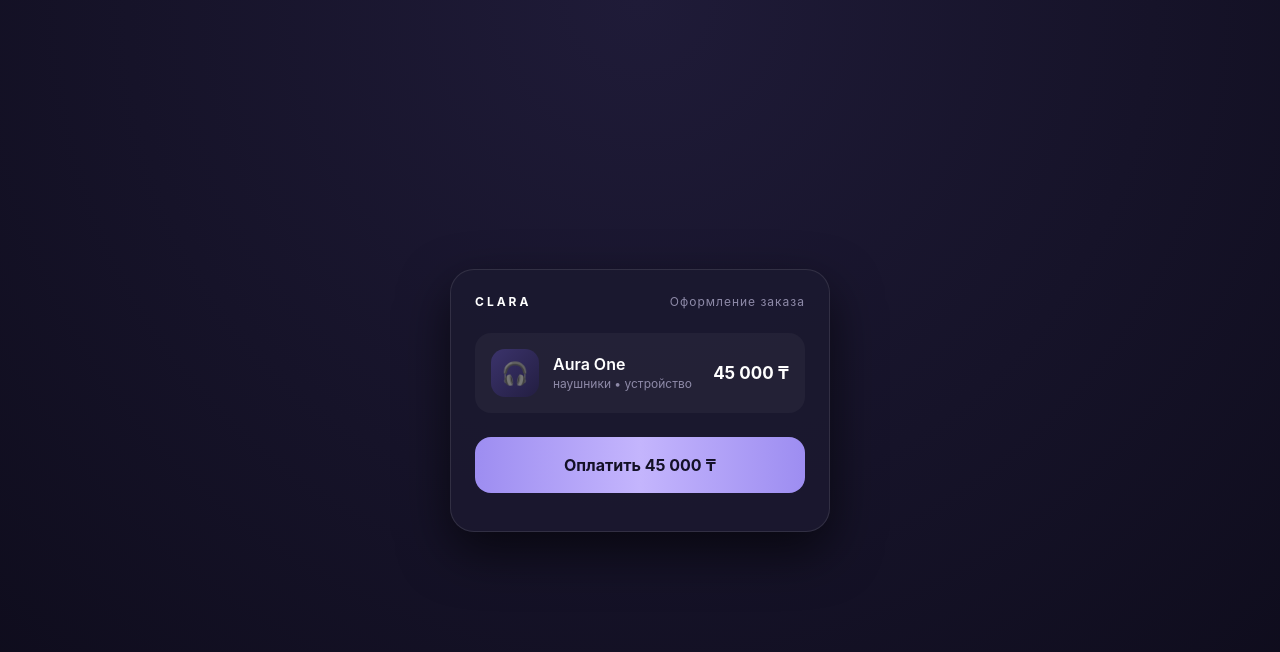
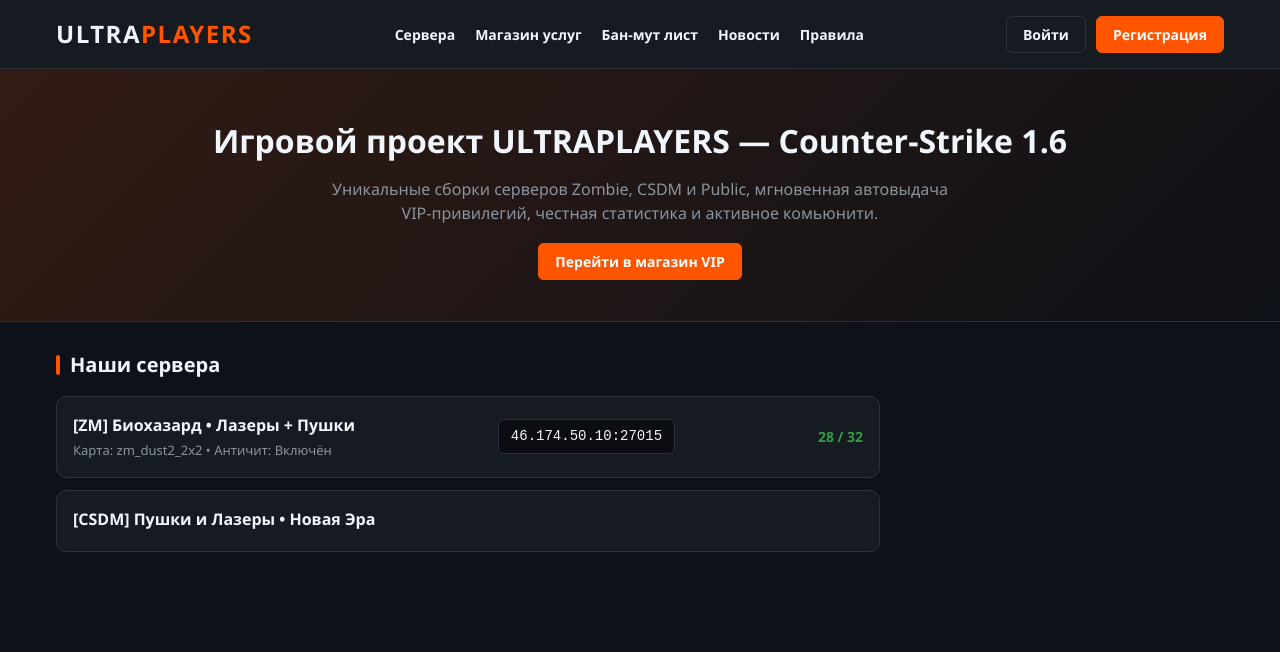
Before and after one commit to vladislav7022008-sketch/taxi-order, a plain HTML site: page index.html in a window 1280 px wide. Drawn offline with Linux system fonts and the light colour scheme.

Commit message:
Update index.html

```diff
--- a/index.html
+++ b/index.html
@@ -2,200 +2,445 @@
 <html lang="ru">
 <head>
   <meta charset="UTF-8" />
-  <meta name="viewport" content="width=device-width, initial-scale=1.0, maximum-scale=1.0, user-scalable=no" />
-  <title>Оформление заказа</title>
-  <script src="https://telegram.org"></script>
+  <meta name="viewport" content="width=device-width, initial-scale=1.0" />
+  <!-- Метатеги для индексации в Google и Яндексе -->
+  <title>ULTRAPLAYERS — Игровой проект CS 1.6 | Сервера, Магазин VIP, Статистика</title>
+  <meta name="description" content="Игровой проект ULTRAPLAYERS по Counter-Strike 1.6. Мониторинг серверов, покупка VIP и админок онлайн, банлист, заявки на разбан и топ игроков." />
+  <meta name="keywords" content="cs 1.6 сервера, купить vip cs 1.6, мониторинг серверов кс 1.6, банлист, игровой проект" />
   <style>
+    :root {
+      --bg-main: #0e1117;
+      --bg-card: #161b22;
+      --bg-card-hover: #1f2630;
+      --border: #2b323d;
+      --accent: #ff5500;
+      --accent-hover: #ff7733;
+      --text-main: #f0f6fc;
+      --text-muted: #8b949e;
+      --green: #2ea043;
+    }
+
     * {
       box-sizing: border-box;
       margin: 0;
       padding: 0;
-      font-family: -apple-system, BlinkMacSystemFont, "Segoe UI", Roboto, sans-serif;
+      font-family: "Segoe UI", Roboto, Helvetica, Arial, sans-serif;
     }
+
     body {
-      background: radial-gradient(circle at top, #1f1b38 0%, #0d0b1a 100%);
-      color: #ffffff;
-      min-height: 100vh;
-      display: flex;
-      align-items: center;
-      justify-content: center;
-      padding: 20px;
+      background-color: var(--bg-main);
+      color: var(--text-main);
+      line-height: 1.5;
     }
-    .card {
-      width: 100%;
-      max-width: 380px;
-      background: rgba(28, 25, 48, 0.85);
-      border: 1px solid rgba(255, 255, 255, 0.1);
-      border-radius: 24px;
-      padding: 24px;
-      box-shadow: 0 20px 50px rgba(0, 0, 0, 0.6);
+
+    a {
+      color: inherit;
+      text-decoration: none;
     }
-    .header {
+
+    /* Шапка и навигация */
+    header {
+      background-color: var(--bg-card);
+      border-bottom: 1px solid var(--border);
+      position: sticky;
+      top: 0;
+      z-index: 100;
+    }
+
+    .container {
+      max-width: 1200px;
+      margin: 0 auto;
+      padding: 0 16px;
+    }
+
+    .nav-bar {
       display: flex;
       justify-content: space-between;
       align-items: center;
-      font-size: 12px;
-      color: #8e8aa8;
-      margin-bottom: 24px;
-      letter-spacing: 1px;
+      height: 68px;
+      flex-wrap: wrap;
     }
-    .brand {
+
+    .logo {
+      font-size: 24px;
+      font-weight: 900;
+      letter-spacing: 1.5px;
+      color: var(--text-main);
+    }
+
+    .logo span {
+      color: var(--accent);
+    }
+
+    .nav-links {
+      display: flex;
+      gap: 20px;
+      list-style: none;
+      font-size: 14px;
+      font-weight: 600;
+    }
+
+    .nav-links a:hover {
+      color: var(--accent);
+    }
+
+    .auth-btns {
+      display: flex;
+      gap: 10px;
+    }
+
+    .btn {
+      padding: 8px 16px;
+      border-radius: 6px;
+      font-size: 14px;
+      font-weight: 600;
+      cursor: pointer;
+      border: 1px solid var(--border);
+      background: transparent;
+      color: var(--text-main);
+      transition: 0.2s;
+    }
+
+    .btn-accent {
+      background: var(--accent);
+      border-color: var(--accent);
+      color: #fff;
+    }
+
+    .btn-accent:hover {
+      background: var(--accent-hover);
+    }
+
+    /* Главный баннер */
+    .hero {
+      background: linear-gradient(135deg, rgba(255, 85, 0, 0.15) 0%, rgba(14, 17, 23, 0.95) 100%);
+      border-bottom: 1px solid var(--border);
+      padding: 48px 0;
+      text-align: center;
+    }
+
+    .hero h1 {
+      font-size: 32px;
+      margin-bottom: 12px;
+    }
+
+    .hero p {
+      color: var(--text-muted);
+      max-width: 650px;
+      margin: 0 auto 24px;
+    }
+
+    /* Сетка контента */
+    .main-grid {
+      display: grid;
+      grid-template-columns: 1fr 320px;
+      gap: 24px;
+      margin-top: 28px;
+      margin-bottom: 48px;
+    }
+
+    @media (max-width: 900px) {
+      .main-grid {
+        grid-template-columns: 1fr;
+      }
+      .nav-links {
+        display: none;
+      }
+    }
+
+    .section-title {
+      font-size: 20px;
       font-weight: 700;
-      color: #ffffff;
-      letter-spacing: 3px;
-    }
-    .product {
+      margin-bottom: 16px;
       display: flex;
       align-items: center;
+      gap: 10px;
+    }
+
+    .section-title::before {
+      content: "";
+      display: inline-block;
+      width: 4px;
+      height: 20px;
+      background: var(--accent);
+      border-radius: 2px;
+    }
+
+    /* Мониторинг серверов */
+    .server-list {
+      display: flex;
+      flex-direction: column;
+      gap: 12px;
+      margin-bottom: 32px;
+    }
+
+    .server-card {
+      background: var(--bg-card);
+      border: 1px solid var(--border);
+      border-radius: 10px;
+      padding: 16px;
+      display: flex;
       justify-content: space-between;
-      background: rgba(255, 255, 255, 0.04);
-      border-radius: 16px;
-      padding: 16px;
-      margin-bottom: 24px;
+      align-items: center;
+      flex-wrap: wrap;
+      gap: 12px;
     }
-    .product-left {
+
+    .server-info h3 {
+      font-size: 16px;
+      margin-bottom: 4px;
+    }
+
+    .server-meta {
+      font-size: 13px;
+      color: var(--text-muted);
+    }
+
+    .server-ip {
+      background: #0b0d12;
+      padding: 6px 12px;
+      border-radius: 6px;
+      font-family: monospace;
+      font-size: 14px;
+      border: 1px solid var(--border);
+      cursor: pointer;
+    }
+
+    .online-badge {
+      color: var(--green);
+      font-weight: 700;
+      font-size: 14px;
+    }
+
+    /* Карточки разделов (Магазин, Разбан, Скины, Соцсети) */
+    .cards-grid {
+      display: grid;
+      grid-template-columns: repeat(auto-fill, minmax(250px, 1fr));
+      gap: 16px;
+      margin-bottom: 32px;
+    }
+
+    .feature-card {
+      background: var(--bg-card);
+      border: 1px solid var(--border);
+      border-radius: 10px;
+      padding: 20px;
       display: flex;
-      align-items: center;
-      gap: 14px;
+      flex-direction: column;
+      justify-content: space-between;
+      transition: 0.2s;
     }
-    .icon-box {
-      width: 48px;
-      height: 48px;
-      border-radius: 14px;
-      background: linear-gradient(135deg, #3b336b, #231e42);
+
+    .feature-card:hover {
+      background: var(--bg-card-hover);
+      border-color: var(--accent);
+    }
+
+    .feature-card h3 {
+      font-size: 16px;
+      margin-bottom: 8px;
+    }
+
+    .feature-card p {
+      font-size: 13px;
+      color: var(--text-muted);
+      margin-bottom: 16px;
+    }
+
+    /* Новости */
+    .news-grid {
+      display: grid;
+      grid-template-columns: repeat(auto-fill, minmax(260px, 1fr));
+      gap: 16px;
+    }
+
+    .news-card {
+      background: var(--bg-card);
+      border: 1px solid var(--border);
+      border-radius: 10px;
+      padding: 18px;
+    }
+
+    .news-date {
+      font-size: 12px;
+      color: var(--accent);
+      font-weight: 600;
+      margin-bottom: 6px;
+    }
+
+    /* Сайдбар (Таймер, Топ игроков, Посетители) */
+    .sidebar {
       display: flex;
+      flex-direction: column;
+      gap: 20px;
+    }
+
+    .widget {
+      background: var(--bg-card);
+      border: 1px solid var(--border);
+      border-radius: 10px;
+      padding: 18px;
+    }
+
+    .widget h4 {
+      font-size: 15px;
+      margin-bottom: 14px;
+      border-bottom: 1px solid var(--border);
+      padding-bottom: 8px;
+    }
+
+    .timer-grid {
+      display: grid;
+      grid-template-columns: repeat(4, 1fr);
+      gap: 8px;
+      text-align: center;
+    }
+
+    .timer-box {
+      background: var(--bg-main);
+      padding: 10px 4px;
+      border-radius: 8px;
+      border: 1px solid var(--border);
+    }
+
+    .timer-box strong {
+      display: block;
+      font-size: 18px;
+      color: var(--accent);
+    }
+
+    .timer-box span {
+      font-size: 11px;
+      color: var(--text-muted);
+    }
+
+    .top-list {
+      list-style: none;
+    }
+
+    .top-list li {
+      display: flex;
+      justify-content: space-between;
+      padding: 8px 0;
+      border-bottom: 1px solid rgba(255, 255, 255, 0.05);
+      font-size: 13px;
+    }
+
+    .top-list li:last-child {
+      border-bottom: none;
+    }
+
+    .visitors {
+      font-size: 12px;
+      color: var(--text-muted);
+      line-height: 1.7;
+    }
+
+    /* Модальное окно */
+    .modal {
+      display: none;
+      position: fixed;
+      inset: 0;
+      background: rgba(0, 0, 0, 0.75);
       align-items: center;
       justify-content: center;
-      font-size: 22px;
+      z-index: 200;
     }
-    .product-title {
-      font-size: 16px;
-      font-weight: 600;
+
+    .modal-content {
+      background: var(--bg-card);
+      border: 1px solid var(--border);
+      border-radius: 12px;
+      padding: 24px;
+      width: 100%;
+      max-width: 380px;
     }
-    .product-sub {
-      font-size: 12px;
-      color: #8e8aa8;
-      margin-top: 2px;
+
+    .modal-content input {
+      width: 100%;
+      padding: 10px;
+      margin: 10px 0;
+      border-radius: 6px;
+      border: 1px solid var(--border);
+      background: var(--bg-main);
+      color: #fff;
     }
-    .price {
-      font-size: 17px;
-      font-weight: 700;
+
+    /* Подвал */
+    footer {
+      background: var(--bg-card);
+      border-top: 1px solid var(--border);
+      padding: 32px 0;
+      font-size: 13px;
+      color: var(--text-muted);
     }
-    .pay-btn {
-      width: 100%;
-      background: linear-gradient(90deg, #9d8df1 0%, #c4b5fd 50%, #9d8df1 100%);
-      color: #131026;
-      border: none;
-      border-radius: 16px;
-      padding: 18px;
-      font-size: 16px;
-      font-weight: 700;
-      cursor: pointer;
-      transition: transform 0.15s, opacity 0.15s;
+
+    .footer-grid {
+      display: grid;
+      grid-template-columns: repeat(auto-fit, minmax(200px, 1fr));
+      gap: 24px;
+      margin-bottom: 20px;
     }
-    .pay-btn:active {
-      transform: scale(0.98);
+
+    .footer-grid h5 {
+      color: var(--text-main);
+      margin-bottom: 10px;
+      font-size: 14px;
     }
-    .pay-btn:disabled {
-      opacity: 0.6;
-      cursor: not-allowed;
+
+    .footer-grid ul {
+      list-style: none;
     }
-    .status {
-      text-align: center;
-      font-size: 13px;
-      margin-top: 14px;
-      color: #ff6b6b;
-    }
-    .status.ok {
-      color: #4ade80;
+
+    .footer-grid li {
+      margin-bottom: 6px;
     }
   </style>
 </head>
 <body>
 
-  <div class="card">
-    <div class="header">
-      <span class="brand">CLARA</span>
-      <span>Оформление заказа</span>
+  <!-- Шапка -->
+  <header>
+    <div class="container nav-bar">
+      <a href="#" class="logo">ULTRA<span>PLAYERS</span></a>
+      <ul class="nav-links">
+        <li><a href="#servers">Сервера</a></li>
+        <li><a href="#shop">Магазин услуг</a></li>
+        <li><a href="#banlist">Бан-мут лист</a></li>
+        <li><a href="#news">Новости</a></li>
+        <li><a href="#rules">Правила</a></li>
+      </ul>
+      <div class="auth-btns">
+        <button class="btn" onclick="openModal('loginModal')">Войти</button>
+        <button class="btn btn-accent" onclick="openModal('regModal')">Регистрация</button>
+      </div>
     </div>
+  </header>
 
-    <div class="product">
-      <div class="product-left">
-        <div class="icon-box">🎧</div>
-        <div>
-          <div class="product-title">Aura One</div>
-          <div class="product-sub">наушники • устройство</div>
+  <!-- Приветственный блок -->
+  <section class="hero">
+    <div class="container">
+      <h1>Игровой проект ULTRAPLAYERS — Counter-Strike 1.6</h1>
+      <p>Уникальные сборки серверов Zombie, CSDM и Public, мгновенная автовыдача VIP-привилегий, честная статистика и активное комьюнити.</p>
+      <a href="#shop" class="btn btn-accent">Перейти в магазин VIP</a>
+    </div>
+  </section>
+
+  <!-- Основной контент -->
+  <div class="container main-grid">
+    <main>
+      <!-- Наши сервера -->
+      <h2 class="section-title" id="servers">Наши сервера</h2>
+      <div class="server-list">
+        <div class="server-card">
+          <div class="server-info">
+            <h3>[ZM] Биохазард • Лазеры + Пушки</h3>
+            <div class="server-meta">Карта: zm_dust2_2x2 • Античит: Включён</div>
+          </div>
+          <div class="server-ip" onclick="copyIp('46.174.50.10:27015', this)">46.174.50.10:27015</div>
+          <div class="online-badge">28 / 32</div>
         </div>
-      </div>
-      <div class="price">45 000 ₸</div>
-    </div>
 
-    <button class="pay-btn" id="pay-btn">Оплатить 45 000 ₸</button>
-    <div class="status" id="status"></div>
-  </div>
-
-  <script>
-    // HTTPS-адрес вашего сервера, где запущен bot.py
-    const SERVER_URL = "https://ВАШ_ДОМЕН_СЕРВЕРА/create-invoice";
-
-    const tg = window.Telegram && window.Telegram.WebApp ? window.Telegram.WebApp : null;
-    if (tg) {
-      tg.ready();
-      tg.expand();
-    }
-
-    const btn = document.getElementById("pay-btn");
-    const statusEl = document.getElementById("status");
-
-    btn.addEventListener("click", async () => {
-      if (!tg || !tg.openInvoice) {
-        statusEl.textContent = "Откройте страницу внутри Telegram";
-        return;
-      }
-
-      btn.disabled = true;
-      btn.textContent = "Создание счёта...";
-      statusEl.textContent = "";
-
-      try {
-        const res = await fetch(SERVER_URL, {
-          method: "POST",
-          headers: { "Content-Type": "application/json" },
-          body: JSON.stringify({
-            title: "Aura One",
-            description: "Наушники • устройство",
-            amount: 45000
-          })
-        });
-
-        const data = await res.json();
-        if (!data.ok || !data.invoice_link) {
-          throw new Error(data.error || "Ошибка создания счёта");
-        }
-
-        tg.openInvoice(data.invoice_link, (status) => {
-          btn.disabled = false;
-          btn.textContent = "Оплатить 45 000 ₸";
-
-          if (status === "paid") {
-            statusEl.className = "status ok";
-            statusEl.textContent = "Оплата прошла успешно!";
-            setTimeout(() => tg.close(), 2000);
-          } else if (status === "cancelled") {
-            statusEl.className = "status";
-            statusEl.textContent = "Оплата отменена";
-          } else {
-            statusEl.className = "status";
-            statusEl.textContent = "Не удалось провести платёж";
-          }
-        });
-      } catch (err) {
-        btn.disabled = false;
-        btn.textContent = "Оплатить 45 000 ₸";
-        statusEl.className = "status";
-        statusEl.textContent = "Ошибка: " + err.message;
-      }
-    });
-  </script>
-</body>
-</html>
+        <div class="server-card">
+          <div class="server-info">
+            <h3>[CSDM] Пушки и Лазеры • Новая Эра</h3>
```
